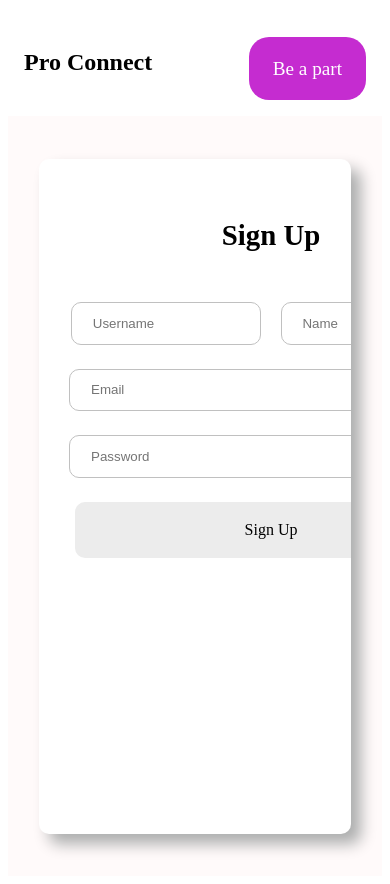
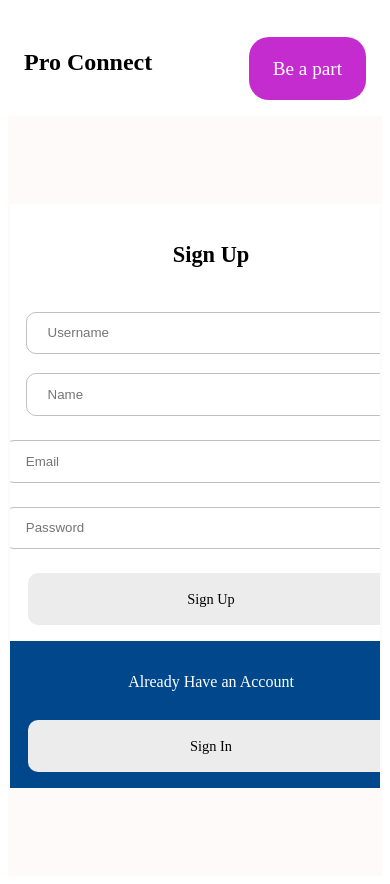
Before and after one commit to rumjotsingh/Lindenclloe, a Next.js app in the folder frontend/: page /login in a window 390 px wide. Built offline with nearby package versions, Linux system fonts and the light colour scheme.

Commit message:
Update styles.module.css

```diff
--- a/frontend/src/pages/login/styles.module.css
+++ b/frontend/src/pages/login/styles.module.css
@@ -1,29 +1,29 @@
-.container{
+/* Base Styles */
+.container {
     display: flex;
     justify-content: center;
     height: 90vh;
     align-items: center;
     background: snow;
+}
 
-
-
-}
-.cardContainer{
+.cardContainer {
     height: 80vh;
     display: flex;
     border-radius: 10px;
     overflow: hidden;
     width: 80vw;
-    border-radius: 10px;
     background: white;
-    box-shadow:  10px 10px 15px rgb(172,173,173);
+    box-shadow: 10px 10px 15px rgb(172, 173, 173);
 }
-.cardContainer_left{
+
+.cardContainer_left {
     flex: 0.6;
     padding: 2rem;
     text-align: center;
 }
-.cardContainer_right{
+
+.cardContainer_right {
     flex: 0.4;
     background: #00488b;
     display: flex;
@@ -34,11 +34,13 @@
     gap: 1.2rem;
     padding-inline: 1.2rem;
 }
-.cardleft_heading{
-  font-weight: bold;
-  font-size: 1.8rem;
+
+.cardleft_heading {
+    font-weight: bold;
+    font-size: 1.8rem;
 }
-.inputField{
+
+.inputField {
     padding-inline: 1.3rem;
     padding-block: 0.8rem;
     outline: none;
@@ -46,7 +48,8 @@
     border: 1px solid silver;
     width: 90%;
 }
-.inputContainer{
+
+.inputContainer {
     display: flex;
     flex-direction: column;
     justify-content: center;
@@ -54,18 +57,73 @@
     padding-top: 1.3rem;
     max-width: 400px;
     margin: 0 auto;
-    gap:1.5rem ;
+    gap: 1.5rem;
 }
-.inputRow{
+
+.inputRow {
     display: flex;
-    gap:1.2rem ;
-    width: 400px;;
+    gap: 1.2rem;
+    width: 400px;
+}
 
-}
-.buttonwithoutline{
+.buttonwithoutline {
     padding: 0.2rem 1rem;
-    background: rgb(236,236,236);
+    background: rgb(236, 236, 236);
     width: 90%;
     border-radius: 10px;
     cursor: pointer;
 }
+
+/* Responsive Styles */
+@media (max-width: 768px) {
+    .cardContainer {
+        flex-direction: column; /* Stack sections vertically */
+        height: auto; /* Allow height to adjust */
+        width: 90vw; /* Reduce width */
+    }
+
+    .cardContainer_left,
+    .cardContainer_right {
+        flex: none; /* Reset flex-basis */
+        width: 100%; /* Full width for both sections */
+        padding: 1.5rem; /* Adjust padding */
+    }
+
+    .cardleft_heading {
+        font-size: 1.6rem; /* Slightly smaller heading */
+    }
+
+    .inputRow {
+        flex-direction: column; /* Stack input fields vertically */
+        width: 100%; /* Full width for inputs */
+    }
+}
+
+@media (max-width: 480px) {
+    .cardContainer {
+        width: 95vw; /* Maximize usage of screen space */
+        box-shadow: none; /* Remove shadow for simplicity */
+        border-radius: 0; /* No border radius on small screens */
+    }
+
+    .cardContainer_left {
+        padding: 1rem; /* Reduce padding for smaller screens */
+    }
+
+    .cardContainer_right {
+        padding: 1rem; /* Match padding for uniformity */
+        gap: 0.8rem; /* Reduce gap between items */
+    }
+
+    .cardleft_heading {
+        font-size: 1.4rem; /* Further reduce font size */
+    }
+
+    .inputField {
+        width: 100%; /* Take full width of the parent */
+    }
+
+    .buttonwithoutline {
+        font-size: 0.9rem; /* Adjust font size for buttons */
+    }
+}
```
